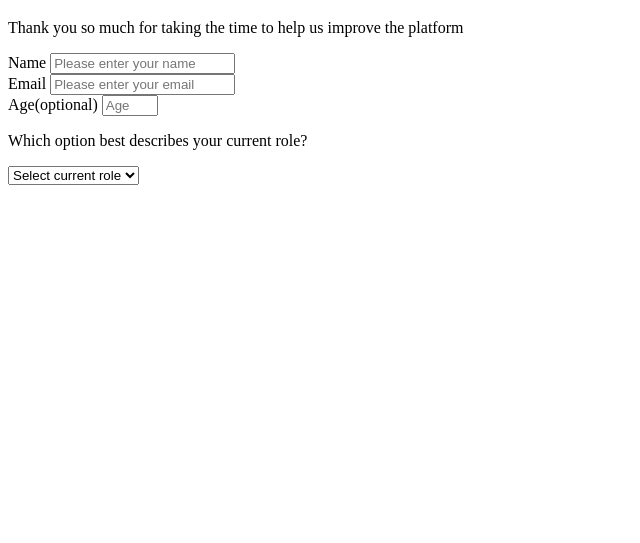
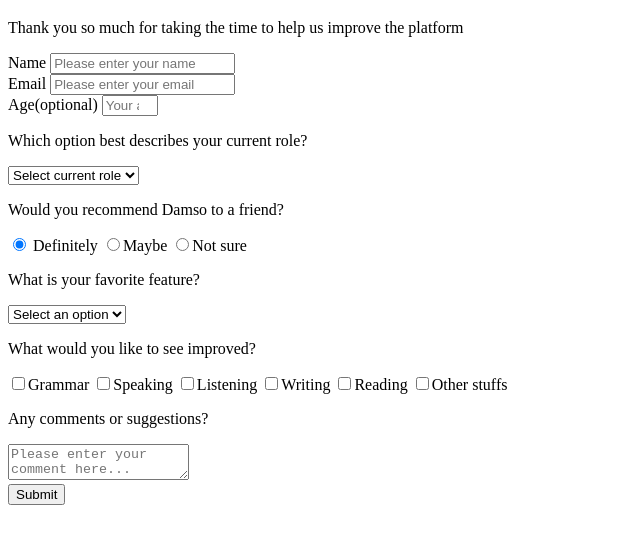
Before and after one commit to serin0837/survey-form, a plain HTML site: page index.html in a window 1280 px wide. Shown: the part 61-604 px from the top of the page, without its empty margins (0-640 px from the left). Drawn offline with Linux system fonts and the light colour scheme.

Commit message:
add index.html

```diff
--- a/index.html
+++ b/index.html
@@ -14,7 +14,7 @@
           Thank you so much for taking the time to help us improve the platform
         </p>
       </header>
-      <form id="survey-from">
+      <form id="survey-form">
         <div class="form-group">
           <label id="name-label" for="name">Name</label>
           <input
@@ -39,7 +39,7 @@
         </div>
 
         <div class="form-group">
-          <label id="number-label" ( for="number"
+          <label id="number-label" for="number"
             >Age<span class="clue">(optional)</span></label
           >
           <input
@@ -49,7 +49,7 @@
             min="10"
             max="99"
             class="form-control"
-            placeholder="Age"
+            placeholder="Your age"
           />
         </div>
         <div class="form-group">
@@ -60,6 +60,108 @@
             <option value="student">Student</option>
             <option value="other">Other </option>
           </select>
+          <div class="form-group"></div>
+          <p>Would you recommend Damso to a friend?</p>
+          <label>
+            <input
+              name="use-recommend"
+              value="definitely"
+              type="radio"
+              class="input-radio"
+              checked
+            />
+            Definitely
+          </label>
+          <label
+            ><input
+              name="use-recommend"
+              value="maybe"
+              type="radio"
+              class="input-radio"
+            />Maybe</label
+          >
+          <label
+            ><input
+              name="use-recommend"
+              value="not sure"
+              type="radio"
+              class="input-radio"
+            />Not sure</label
+          >
+        </div>
+        <div class="form-group">
+          <p>What is your favorite feature?</p>
+          <select id="dropdown" name="favorite-feature" class="form-control">
+            <option disabled selected value>Select an option</option>
+            <option value="material">Material</option>
+            <option value="teacher">Teacher</option>
+            <option value="ebook">Ebook</option>
+          </select>
+        </div>
+        <div class="from-group">
+          <p>What would you like to see improved?</p>
+          <label
+            ><input
+              name="prefer"
+              value="grammar"
+              type="checkbox"
+              class="input-checkbox"
+            />Grammar</label
+          >
+          <label
+            ><input
+              name="prefer"
+              value="speaking"
+              type="checkbox"
+              class="input-checkbox"
+            />Speaking</label
+          >
+          <label
+            ><input
+              name="prefer"
+              value="listening"
+              type="checkbox"
+              class="input-checkbox"
+            />Listening</label
+          >
+          <label
+            ><input
+              name="prefer"
+              value="writing"
+              type="checkbox"
+              class="input-checkbox"
+            />Writing</label
+          >
+          <label
+            ><input
+              name="prefer"
+              value="reading"
+              type="checkbox"
+              class="input-checkbox"
+            />Reading</label
+          >
+          <label
+            ><input
+              name="prefer"
+              value="other stuff"
+              type="checkbox"
+              class="input-checkbox"
+            />Other stuffs</label
+          >
+        </div>
+        <div class="form-group">
+          <p>Any comments or suggestions?</p>
+          <textarea
+            id="comments"
+            class="input-textarea"
+            name="comment"
+            placeholder="Please enter your comment here..."
+          ></textarea>
+        </div>
+        <div class="form-group">
+          <button type="submit" id="submit" class="submit-button">
+            Submit
+          </button>
         </div>
       </form>
     </div>
```
